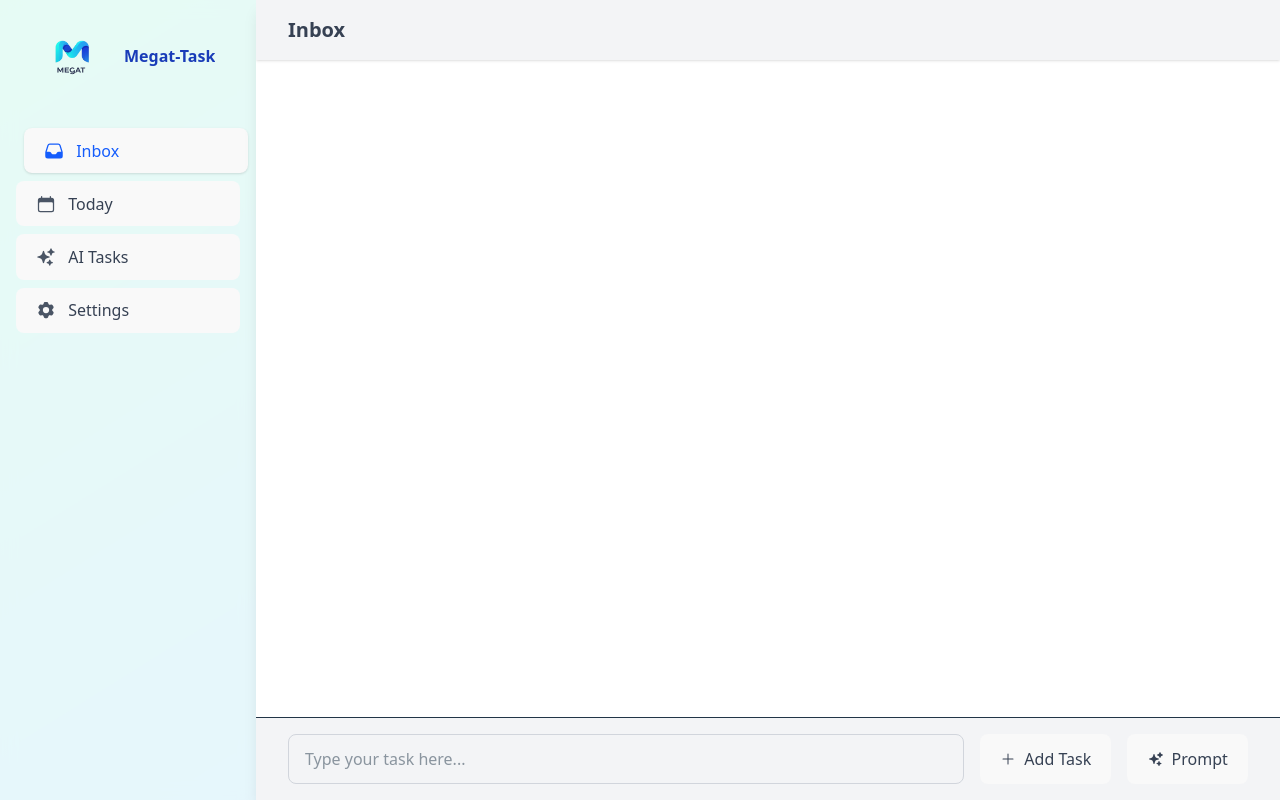
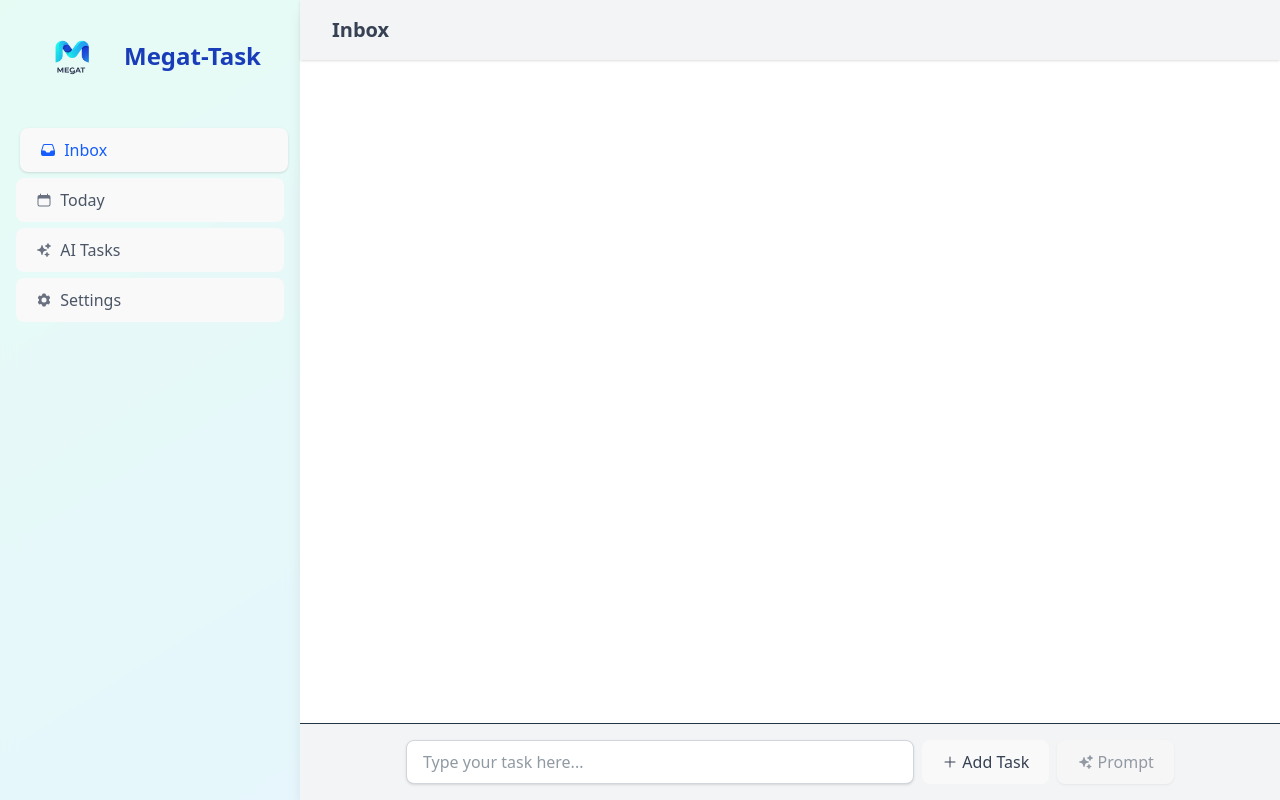
Before and after one commit to maercaestro/megat-task, a React (Vite) app: page / in a window 1280 px wide. Built offline with nearby package versions, Linux system fonts and the light colour scheme.

Commit message:
add responsive layout for mobile

```diff
--- a/src/App.jsx
+++ b/src/App.jsx
@@ -301,9 +301,17 @@ function App() {
     if (activeTab === 'settings') {
       return (
         <div className="flex-1 flex items-center justify-center">
-          <div className="text-center">
+          <div className="text-center bg-white/80 backdrop-blur-sm p-8 rounded-xl shadow-lg">
+            <img
+              src={logo}
+              alt="Megat-Task Logo"
+              className="h-24 w-24 mx-auto mb-6 rounded-lg object-cover"
+            />
             <h3 className="text-xl font-medium text-gray-700 mb-2">Settings</h3>
-            <p className="text-gray-500">Created by Abu Huzaifah</p>
+            <p className="text-gray-500">Created by Abu Huzaifah Bidin</p>
+            <div className="mt-6 pt-4 border-t border-gray-200">
+              <p className="text-gray-500 text-sm">Version 1.0.0</p>
+            </div>
           </div>
         </div>
       )
@@ -475,7 +483,32 @@ function App() {
                 }`}>
                   {todo.text}
                 </div>
-                <div className="flex gap-2 mt-2">
+
+                {/* Responsive tags - show differently on mobile */}
+                <div className="flex flex-wrap gap-2 mt-2">
+                  {/* On mobile: Show only priority and due date */}
+                  <div className="md:hidden flex gap-1.5">
+                    {/* Priority - always show on mobile */}
+                    <span className={`px-1.5 py-0.5 rounded-sm text-[10px] font-medium
+                      ${todo.priority === 'High'
+                        ? 'bg-red-100 text-red-700'
+                        : todo.priority === 'Medium'
+                          ? 'bg-yellow-100 text-yellow-700'
+                          : 'bg-blue-100 text-blue-700'
+                      }`}>
+                      {todo.priority}
+                    </span>
+
+                    {/* Due date - always show if exists */}
+                    {todo.dueDate && (
+                      <span className="px-1.5 py-0.5 rounded-sm text-[10px] font-medium bg-gray-100 text-gray-700">
+                        Due: {new Date(todo.dueDate).toLocaleDateString()}
+                      </span>
+                    )}
+                  </div>
+
+                  {/* On desktop: Show all tags */}
+                  <div className="hidden md:flex flex-wrap gap-2">
                     <span className={`px-2 py-1 rounded text-xs font-medium
                       ${todo.section === 'Work' ? 'bg-purple-100 text-purple-700' : 'bg-green-100 text-green-700'}`}>
                       {todo.section}
@@ -498,6 +531,7 @@ function App() {
                         Due: {new Date(todo.dueDate).toDateString()}
                       </span>
                     )}
+                  </div>
                 </div>
               </div>
 
@@ -537,74 +571,102 @@ function App() {
     );
   }
 
+  // Update the main container and layout structure
   return (
-    <div className="fixed inset-0 flex overflow-hidden bg-gradient-to-br from-emerald-400 to-blue-500">
-      {/* Left sidebar */}
-      <div className="w-1/5 flex-none bg-white/90 backdrop-blur-sm shadow-lg p-4 overflow-y-auto">
-        {/* Logo and title */}
-        <div className="flex items-center gap-3 px-4 mb-8">
+    <div className="fixed inset-0 flex flex-col md:flex-row overflow-hidden bg-gradient-to-br from-emerald-400 to-blue-500">
+      {/* Sidebar - collapses to top on mobile */}
+      <div className="w-full md:w-[300px] flex-none bg-white/90 backdrop-blur-sm shadow-lg
+        p-4 overflow-y-auto border-b md:border-b-0">
+        {/* Logo and title - adjusts size on mobile */}
+        <div className="flex items-center gap-3 px-2 md:px-4 mb-4 md:mb-8">
           <img
             src={logo}
             alt="Task Manager Logo"
-            className="h-20 w-20 rounded-lg object-cover"
+            className="h-12 w-12 md:h-20 md:w-20 rounded-lg object-cover"
           />
-          <p3 className="font-bold text-blue-800 truncate">
+          <h3 className="text-xl md:text-2xl font-bold text-blue-800 truncate">
             Megat-Task
-          </p3>
+          </h3>
         </div>
-        {/* Navigation */}
-        <nav className="space-y-2">
+
+        {/* Navigation - transparent default, gray on hover */}
+        <nav className="flex md:block overflow-x-auto md:overflow-visible pb-2 md:pb-0
+          scrollbar-thin scrollbar-thumb-gray-300 scrollbar-track-transparent">
           {navItems.map(item => {
             const Icon = item.icon
             return (
               <button
                 key={item.id}
                 onClick={() => setActiveTab(item.id)}
-                className={`w-full flex items-center gap-3 px-6 py-4 text-base font-medium rounded-xl
-                  transition-all duration-300 hover:translate-x-1
+                className={`flex-none md:w-full flex items-center gap-1.5 md:gap-2
+                  px-3 md:px-4 py-1.5 md:py-2.5 mr-2 md:mr-0 md:mb-1.5
+                  text-xs md:text-sm font-medium rounded-md md:rounded-lg
+                  transition-all duration-300 hover:translate-x-0.5
                   ${activeTab === item.id
-                    ? 'text-blue-600 bg-blue-50/50 shadow-sm translate-x-2'
-                    : 'text-gray-700 hover:bg-white-50/50'
+                    ? 'text-blue-600 bg-blue-50/80 shadow-sm translate-x-0 md:translate-x-1'
+                    : 'text-gray-600 bg-transparent hover:bg-gray-100/50'
                   }`}
               >
-                <Icon className={`h-5 w-5 ${
-                  activeTab === item.id
-                    ? 'text-blue-600'
-                    : 'text-gray-600'
+                <Icon className={`h-4 w-4 ${
+                  activeTab === item.id ? 'text-blue-600' : 'text-gray-500'
                 }`} />
-                <span>{item.label}</span>
+                <span className="whitespace-nowrap">{item.label}</span>
               </button>
             )
           })}
         </nav>
       </div>
 
-      {/* Main content */}
-      <div className="w-4/5 flex bg-white/100 backdrop-blur-sm shadow-lg flex-col overflow-y-auto">
-        {/* Header */}
+      {/* Main content - takes remaining space */}
+      <div className="flex-1 flex flex-col min-h-0 bg-white/100 backdrop-blur-sm shadow-lg">
+        {/* Header - stays at top */}
         <div className="bg-gray-100 shadow-sm flex-none">
-          <div className="w-full px-8 py-4">
-            <h2 className="text-xl font-semibold text-gray-700 capitalize">
+          <div className="w-full px-4 md:px-8 py-3 md:py-4">
+            <h2 className="text-lg md:text-xl font-semibold text-gray-700 capitalize">
               {activeTab}
             </h2>
           </div>
         </div>
 
-        {/* Dynamic content */}
+        {/* Show errors below the header if any */}
+        {error && (
+          <div className="bg-red-100 text-red-700 px-4 md:px-8 py-2 text-sm flex items-center">
+            <span className="flex-1">{error}</span>
+            <button
+              onClick={() => setError(null)}
+              className="text-red-500 hover:text-red-700"
+            >
+              <XMarkIcon className="h-5 w-5" />
+            </button>
+          </div>
+        )}
+
+        {/* Dynamic content - scrollable area */}
+        <div className="flex-1 overflow-y-auto">
           {renderContent()}
+        </div>
 
-        {/* Input area - show only if not in settings */}
-        {activeTab !== 'settings' && activeTab !== 'aI' && (
+        {/* Input area - show only if in inbox or today tabs */}
+        {(activeTab === 'inbox' || activeTab === 'today') && (
           <div className="border-t bg-gray-100 p-4 flex-none">
-            <form onSubmit={handleSubmit} className="px-4">
-              <div className="flex gap-4">
+            <div className="px-4 md:px-0 mx-auto max-w-3xl">
+              <div className="relative flex gap-2">
                 <input
                   type="text"
                   value={inputValue}
                   onChange={(e) => setInputValue(e.target.value)}
                   placeholder="Type your task here..."
-                  className="flex-1 px-4 py-3 border border-gray-300 rounded-lg focus:outline-none focus:ring-2 focus:ring-blue-500 transition-all duration-300"
+                  className="flex-1 px-4 py-2 bg-white border border-gray-300 rounded-lg focus:outline-none focus:ring-2 focus:ring-blue-500 shadow-sm"
+                  disabled={isLoading}
                 />
+                {isLoading && (
+                  <span className="absolute right-3 top-1/2 transform -translate-y-1/2">
+                    <svg className="animate-spin h-5 w-5 text-blue-500" viewBox="0 0 24 24">
+                      <circle className="opacity-25" cx="12" cy="12" r="10" stroke="currentColor" strokeWidth="4" fill="none" />
+                      <path className="opacity-75" fill="currentColor" d="M4 12a8 8 0 018-8V0C5.373 0 0 5.373 0 12h4zm2 5.291A7.962 7.962 0 014 12H0c0 3.042 1.135 5.824 3 7.938l3-2.647z" />
+                    </svg>
+                  </span>
+                )}
 
                 {/* Manual Add Button */}
                 <button
@@ -622,50 +684,38 @@ function App() {
                     }]);
                     setInputValue('');
                   }}
-                  className="px-4 py-2 bg-gray-200 hover:bg-gray-500 text-gray-700 text-sm rounded-lg
-                    focus:outline-none focus:ring-2 focus:ring-gray-500 flex items-center gap-2
+                  className="px-3 py-2 bg-gray-400 hover:bg-gray-500 text-gray-700 text-sm rounded-lg
+                    focus:outline-none focus:ring-2 focus:ring-gray-500 flex items-center gap-1
                     transition-colors duration-300"
+                  disabled={!inputValue.trim()}
                 >
                   <PlusIcon className="h-4 w-4" />
-                  Add Task
+                  <span className="hidden md:inline">Add Task</span>
                 </button>
 
                 {/* AI Analysis Button */}
                 <button
-                  type="submit"
-                  disabled={isLoading}
-                  className={`px-4 py-2 ${
-                    isLoading
-                      ? 'bg-gray-400 cursor-not-allowed'
-                      : 'bg-blue-500 hover:bg-blue-600'
-                  } text-gray-700 text-sm rounded-lg focus:outline-none focus:ring-2 focus:ring-blue-500 flex items-center gap-2 transition-colors duration-300`}
+                  type="button"
+                  onClick={handleSubmit}
+                  disabled={isLoading || !inputValue.trim()}
+                  className="px-3 py-2 bg-blue-500 hover:bg-blue-600 text-gray-700 text-sm rounded-lg
+                    shadow-sm transition-colors duration-300 flex items-center gap-1
+                    disabled:opacity-50 disabled:cursor-not-allowed"
                 >
-                  {isLoading ? (
-                    <>
-                      <svg className="animate-spin h-4 w-4 mr-2" viewBox="0 0 24 24">
-                        <circle className="opacity-25" cx="12" cy="12" r="10" stroke="currentColor" strokeWidth="4" fill="none" />
-                        <path className="opacity-75" fill="currentColor" d="M4 12a8 8 0 018-8V0C5.373 0 0 5.373 0 12h4zm2 5.291A7.962 7.962 0 014 12H0c0 3.042 1.135 5.824 3 7.938l3-2.647z" />
-                      </svg>
-                      Analyzing...
-                    </>
-                  ) : (
-                    <>
                   <SparklesIcon className="h-4 w-4" />
-                      Prompt
-                    </>
-                  )}
+                  <span className="hidden md:inline">Prompt</span>
                 </button>
               </div>
-            </form>
               {error && (
-              <p className="mt-2 text-red-600 text-sm">{error}</p>
+                <p className="mt-2 text-red-600 text-sm px-4">{error}</p>
               )}
+            </div>
           </div>
         )}
 
         {/* Edit Panel */}
         {isEditPanelOpen && selectedTask && (
-          <div className="fixed inset-y-0 right-0 w-96 bg-white shadow-lg transform transition-transform duration-300 ease-in-out">
+          <div className="fixed inset-y-0 right-0 w-96 bg-white shadow-lg transform transition-transform duration-300 ease-in-out z-20">
             <div className="h-full flex flex-col p-6">
               {/* Panel Header */}
               <div className="flex justify-between items-center mb-6">
@@ -692,7 +742,7 @@ function App() {
                     type="text"
                     value={selectedTask.text}
                     onChange={(e) => updateTask(selectedTask.id, { text: e.target.value })}
-                    className="mt-1 block w-full rounded-md border-gray-300 shadow-sm focus:border-blue-500 focus:ring-blue-500"
+                    className="mt-1 block w-full px-3 py-2 rounded-md border border-gray-300 shadow-sm focus:border-blue-500 focus:ring-blue-500"
                   />
                 </div>
 
@@ -703,9 +753,9 @@ function App() {
                   </label>
                   <input
                     type="date"
-                    value={new Date(selectedTask.dueDate).toISOString().split('T')[0]}
-                    onChange={(e) => updateTask(selectedTask.id, { dueDate: new Date(e.target.value).toISOString() })}
-                    className="mt-1 block w-full rounded-md border-gray-300 shadow-sm focus:border-blue-500 focus:ring-blue-500"
+                    value={selectedTask.dueDate ? new Date(selectedTask.dueDate).toISOString().split('T')[0] : ''}
+                    onChange={(e) => updateTask(selectedTask.id, { dueDate: e.target.value ? new Date(e.target.value).toISOString() : null })}
+                    className="mt-1 block w-full px-3 py-2 rounded-md border border-gray-300 shadow-sm focus:border-blue-500 focus:ring-blue-500"
                   />
                 </div>
 
@@ -717,7 +767,7 @@ function App() {
                   <select
                     value={selectedTask.priority}
                     onChange={(e) => updateTask(selectedTask.id, { priority: e.target.value })}
-                    className="mt-1 block w-full rounded-md border-gray-300 shadow-sm focus:border-blue-500 focus:ring-blue-500"
+                    className="mt-1 block w-full px-3 py-2 rounded-md border border-gray-300 shadow-sm focus:border-blue-500 focus:ring-blue-500"
                   >
                     <option value="High">High</option>
                     <option value="Medium">Medium</option>
@@ -733,7 +783,7 @@ function App() {
                   <select
                     value={selectedTask.section}
                     onChange={(e) => updateTask(selectedTask.id, { section: e.target.value })}
-                    className="mt-1 block w-full rounded-md border-gray-300 shadow-sm focus:border-blue-500 focus:ring-blue-500"
+                    className="mt-1 block w-full px-3 py-2 rounded-md border border-gray-300 shadow-sm focus:border-blue-500 focus:ring-blue-500"
                   >
                     <option value="Work">Work</option>
                     <option value="Personal">Personal</option>
@@ -753,62 +803,6 @@ function App() {
             </div>
           </div>
         )}
-
-        {/* Result Panel */}
-        {isResultPanelOpen && executionResult && (
-          <div className="fixed inset-y-0 right-0 w-96 bg-white shadow-lg transform transition-transform duration-300 ease-in-out">
-            <div className="h-full flex flex-col p-6">
-              <div className="flex justify-between items-center mb-6">
-                <h3 className="text-lg font-medium text-gray-900">AI Task Result</h3>
-                <button
-                  onClick={() => {
-                    setIsResultPanelOpen(false)
-                    setExecutionResult(null)
-                  }}
-                  className="text-gray-400 hover:text-gray-500"
-                >
-                  <XMarkIcon className="h-6 w-6" />
-                </button>
-              </div>
-
-              <div className="space-y-6 overflow-y-auto">
-                <div>
-                  <label className="block text-sm font-medium text-gray-700 mb-2">
-                    Original Task
-                  </label>
-                  <p className="text-gray-600">{executionResult.originalTask}</p>
-                </div>
-
-                {executionResult.searchResults?.length > 0 && (
-                  <div>
-                    <label className="block text-sm font-medium text-gray-700 mb-2">
-                      Search Results
-                    </label>
-                    <div className="space-y-2">
-                      {executionResult.searchResults.map((result, index) => (
-                        <div key={index} className="p-3 bg-gray-50 rounded-lg">
-                          <p className="text-sm text-gray-600">{result.title}</p>
-                          <a href={result.url} className="text-xs text-blue-500 hover:underline" target="_blank" rel="noopener noreferrer">
-                            {result.url}
-                          </a>
-                        </div>
-                      ))}
-                    </div>
-                  </div>
-                )}
-
-                <div>
-                  <label className="block text-sm font-medium text-gray-700 mb-2">
-                    AI Response
-                  </label>
-                  <div className="prose prose-sm max-w-none">
-                    <p className="text-gray-600 whitespace-pre-wrap">{executionResult.response}</p>
-                  </div>
-                </div>
-              </div>
-            </div>
-          </div>
-        )}
       </div>
     </div>
   )
```
Lines whose indentation alone changed are shown as unchanged.
